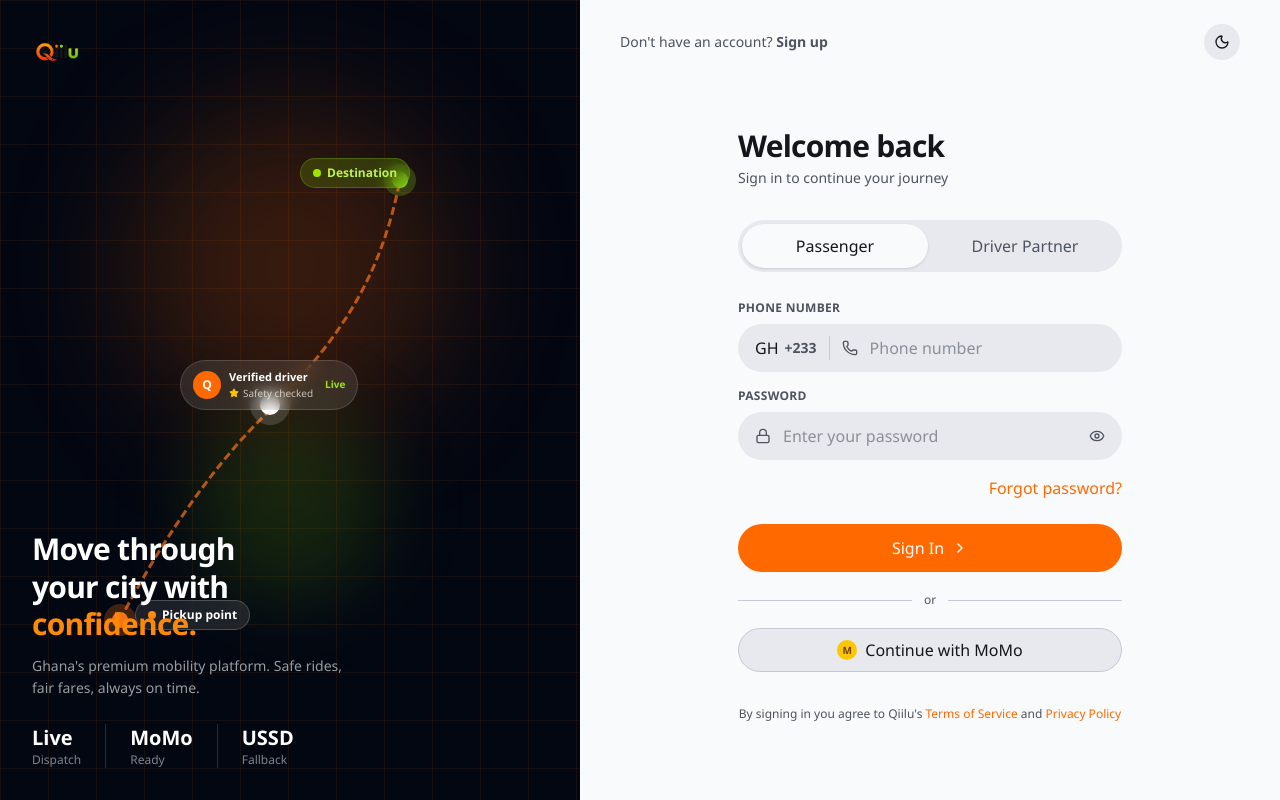
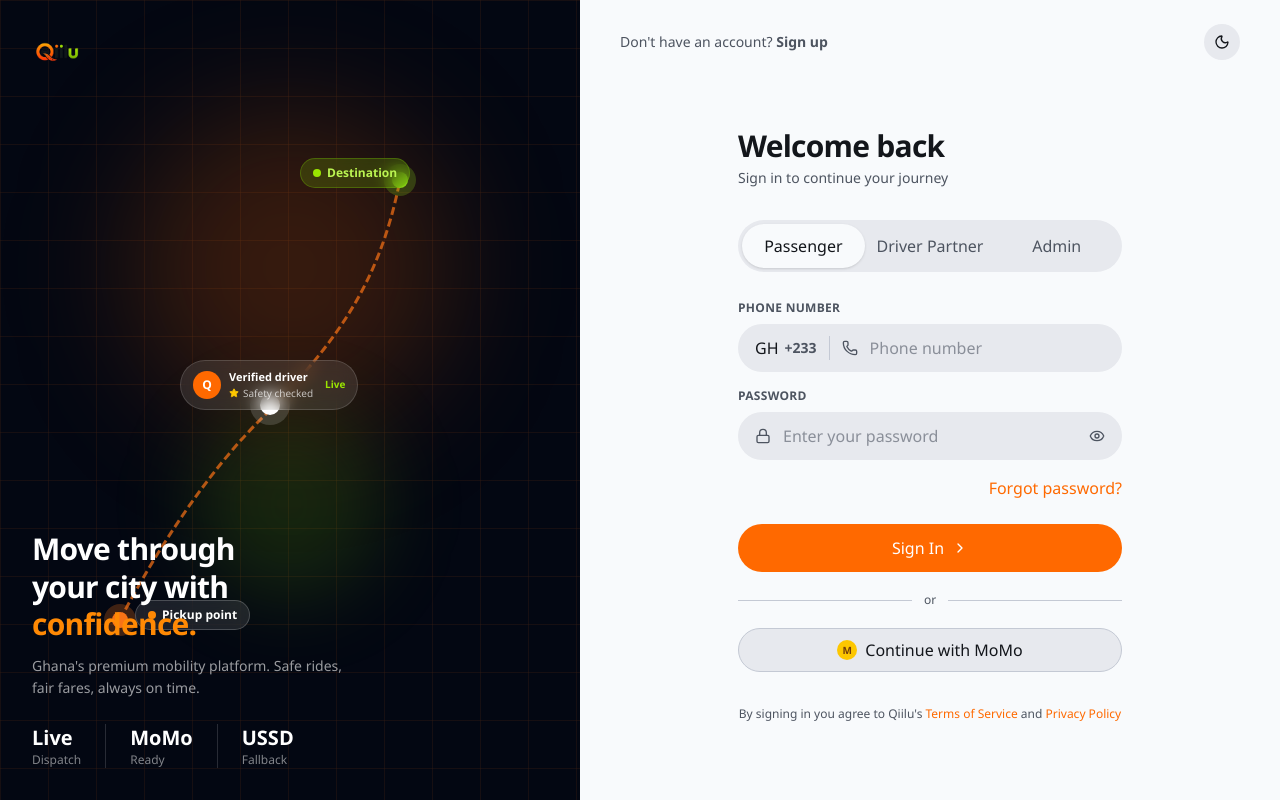
Before and after one commit to Ednold-Company/Qiilu, a Next.js app in the folder frontend/: page /login in a window 1280 px wide. Built offline with nearby package versions, Linux system fonts and the light colour scheme.

Commit message:
kyc fixing

```diff
--- a/frontend/app/login/page.tsx
+++ b/frontend/app/login/page.tsx
@@ -20,7 +20,7 @@
 import { setSession } from "@/lib/auth-session";
 import { useTheme } from "@/lib/theme";
 
-type LoginRole = "PASSENGER" | "DRIVER";
+type LoginRole = "PASSENGER" | "DRIVER" | "ADMIN";
 type SessionResponse = {
   token: string;
   user: { id: string; name: string; phone: string; role: "ADMIN" | "PASSENGER" | "DRIVER" };
@@ -51,7 +51,13 @@
       });
 
       setSession(session);
-      router.push(session.user.role === "DRIVER" ? "/driver" : "/passenger");
+      router.push(
+        session.user.role === "ADMIN"
+          ? "/admin"
+          : session.user.role === "DRIVER"
+            ? "/driver"
+            : "/passenger"
+      );
     } catch (caughtError) {
       setError(caughtError instanceof Error ? caughtError.message : "Login failed.");
     } finally {
@@ -204,6 +210,17 @@
                 >
                   Driver Partner
                 </button>
+                <button
+                  onClick={() => setActiveRole("ADMIN")}
+                  className={`flex-1 rounded-lg py-2.5 text-sm font-semibold transition-all duration-200 ${
+                    activeRole === "ADMIN"
+                      ? "bg-background text-foreground shadow-sm"
+                      : "text-muted-foreground hover:text-foreground"
+                  }`}
+                  type="button"
+                >
+                  Admin
+                </button>
               </div>
 
               <AuthField label="Phone Number">
@@ -260,7 +277,7 @@
                   <div className="h-5 w-5 animate-spin rounded-full border-2 border-white/30 border-t-white" />
                 ) : (
                   <>
-                    Sign In <ChevronRight className="h-4 w-4" />
+                    {activeRole === "ADMIN" ? "Sign In to Admin" : "Sign In"} <ChevronRight className="h-4 w-4" />
                   </>
                 )}
               </button>
@@ -346,6 +363,15 @@
             >
               Driver
             </button>
+            <button
+              onClick={() => setActiveRole("ADMIN")}
+              className={`flex-1 rounded-lg py-2 text-sm font-semibold transition-all duration-200 ${
+                activeRole === "ADMIN" ? "bg-background text-foreground shadow-sm" : "text-muted-foreground"
+              }`}
+              type="button"
+            >
+              Admin
+            </button>
           </div>
 
           <AuthField label="Phone Number">
@@ -401,7 +427,7 @@
               <div className="h-5 w-5 animate-spin rounded-full border-2 border-white/30 border-t-white" />
             ) : (
               <>
-                Sign In <ChevronRight className="h-4 w-4" />
+                {activeRole === "ADMIN" ? "Sign In to Admin" : "Sign In"} <ChevronRight className="h-4 w-4" />
               </>
             )}
           </button>
```
